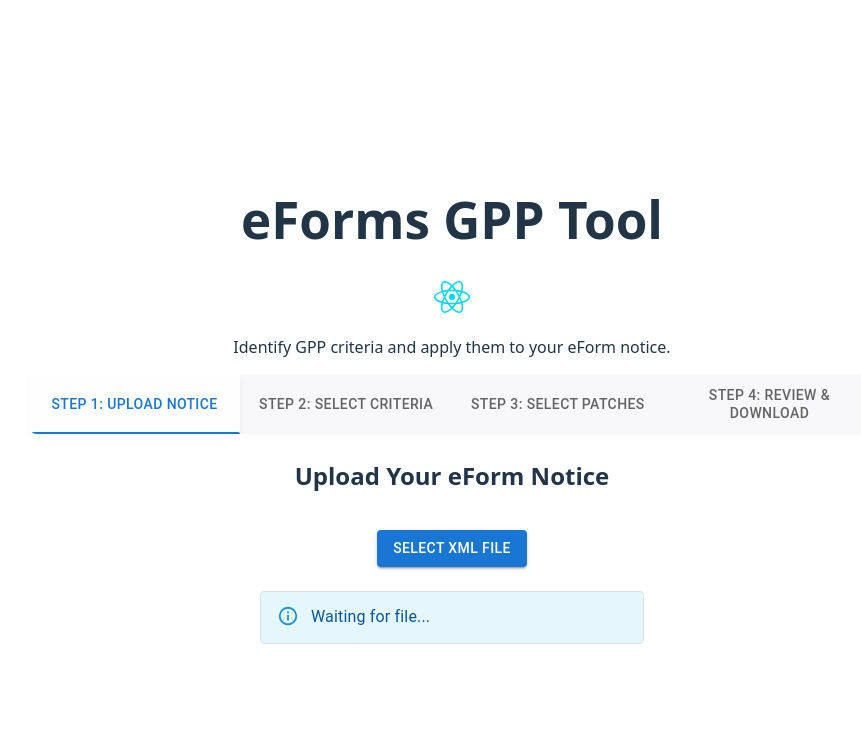
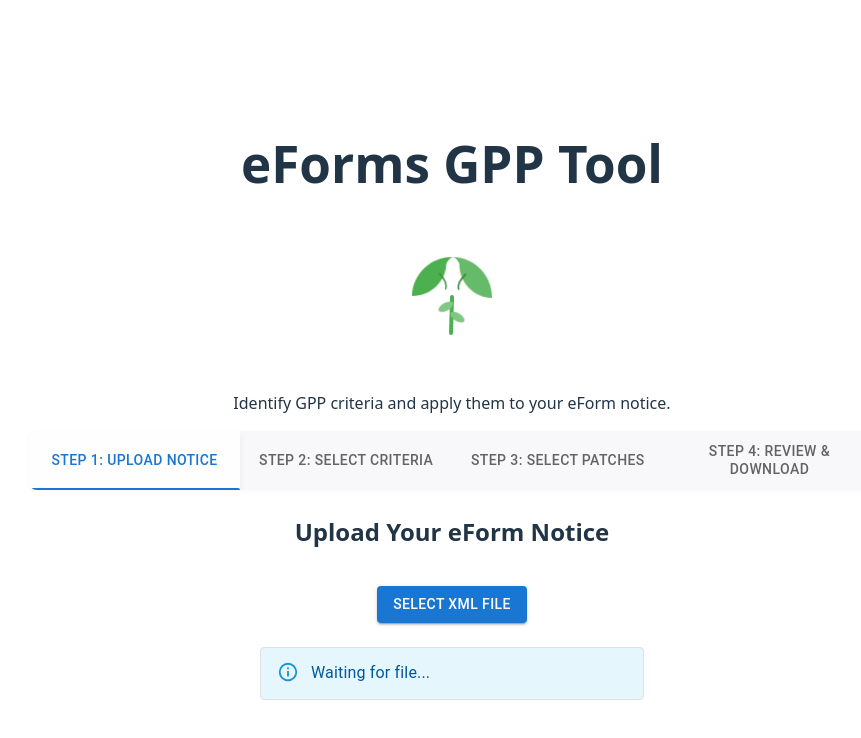
Before and after one commit to uritrejo/eforms-gpp-UI, a React (Vite) app: page / in a window 1280 px wide. Shown: the top 738 px of the page, without its empty margins (188-1049 px from the left). Built offline with nearby package versions, Linux system fonts and the light colour scheme.

Commit message:
add a nice icon to show 'sustainability' vibes

```diff
--- a/src/App.css
+++ b/src/App.css
@@ -12,10 +12,10 @@
     transition: filter 300ms;
 }
 .logo:hover {
-    filter: drop-shadow(0 0 2em #646cffaa);
+    filter: drop-shadow(0 0 2em #4CAF50aa);
 }
-.logo.react:hover {
-    filter: drop-shadow(0 0 2em #61dafbaa);
+.logo.sustainability:hover {
+    filter: drop-shadow(0 0 2em #66BB6Aaa);
 }
 
 @keyframes logo-spin {
@@ -27,9 +27,22 @@
     }
 }
 
+/* Remove the react-specific animation and replace with a gentle sway */
 @media (prefers-reduced-motion: no-preference) {
-    a:nth-of-type(2) .logo {
-        animation: logo-spin infinite 20s linear;
+    .logo.sustainability {
+        animation: gentle-sway 4s ease-in-out infinite;
+    }
+}
+
+@keyframes gentle-sway {
+    0%, 100% {
+        transform: rotate(0deg);
+    }
+    25% {
+        transform: rotate(2deg);
+    }
+    75% {
+        transform: rotate(-2deg);
     }
 }
 
--- a/src/App.jsx
+++ b/src/App.jsx
@@ -1,6 +1,6 @@
 import { useState } from "react";
-import reactLogo from "./assets/react.svg";
 import "./App.css";
+import SustainabilityIcon from "./components/SustainabilityIcon";
 import Tabs from "@mui/material/Tabs";
 import Tab from "@mui/material/Tab";
 import Box from "@mui/material/Box";
@@ -17,7 +17,6 @@ import ListItemText from "@mui/material/ListItemText";
 import Checkbox from "@mui/material/Checkbox";
 import Divider from "@mui/material/Divider";
 import Paper from "@mui/material/Paper";
-import ReactDiffViewer from "react-diff-viewer";
 import CircularProgress from "@mui/material/CircularProgress";
 
 const steps = ["Upload Notice", "Select Criteria", "Select Patches", "Review & Download"];
@@ -317,7 +316,7 @@ function App() {
         <div className="homepage-container">
             <h1>eForms GPP Tool</h1>
             <div className="logo-area">
-                <img src={reactLogo} alt="App Logo" className="app-logo" />
+                <SustainabilityIcon />
             </div>
             <p className="description">Identify GPP criteria and apply them to your eForm notice.</p>
             {/* Material UI Stepper */}
--- /dev/null
+++ b/src/components/SustainabilityIcon.jsx
@@ -0,0 +1,64 @@
+const SustainabilityIcon = () => (
+    <svg
+        width="96"
+        height="96"
+        viewBox="0 0 96 96"
+        fill="none"
+        xmlns="http://www.w3.org/2000/svg"
+        className="logo sustainability"
+    >
+        {/* Leaf shape */}
+        <path
+            d="M48 8C25.9 8 8 25.9 8 48C26.5 48 41.5 33 41.5 14.5C43.5 10.5 45.7 8.8 48 8Z"
+            fill="#4CAF50"
+        />
+        <path
+            d="M48 8C70.1 8 88 25.9 88 48C69.5 48 54.5 33 54.5 14.5C52.5 10.5 50.3 8.8 48 8Z"
+            fill="#66BB6A"
+        />
+        {/* Stem */}
+        <line
+            x1="48"
+            y1="48"
+            x2="48"
+            y2="84"
+            stroke="#4CAF50"
+            strokeWidth="4"
+            strokeLinecap="round"
+        />
+        {/* Small leaves on stem */}
+        <ellipse
+            cx="42"
+            cy="58"
+            rx="8"
+            ry="4"
+            fill="#81C784"
+            transform="rotate(-30 42 58)"
+        />
+        <ellipse
+            cx="54"
+            cy="68"
+            rx="8"
+            ry="4"
+            fill="#81C784"
+            transform="rotate(30 54 68)"
+        />
+        {/* Veins in main leaves */}
+        <path
+            d="M35 25C40 30 43 35 41.5 40"
+            stroke="#388E3C"
+            strokeWidth="1.5"
+            strokeLinecap="round"
+            fill="none"
+        />
+        <path
+            d="M61 25C56 30 53 35 54.5 40"
+            stroke="#2E7D32"
+            strokeWidth="1.5"
+            strokeLinecap="round"
+            fill="none"
+        />
+    </svg>
+);
+
+export default SustainabilityIcon;
```
